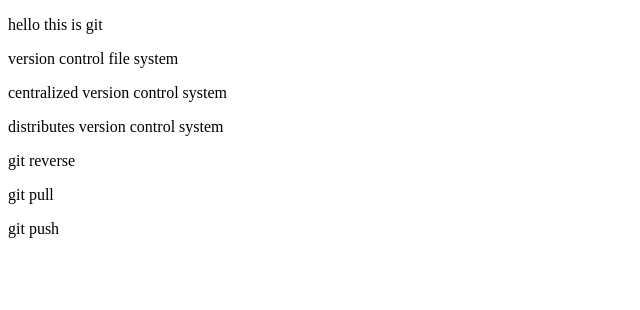
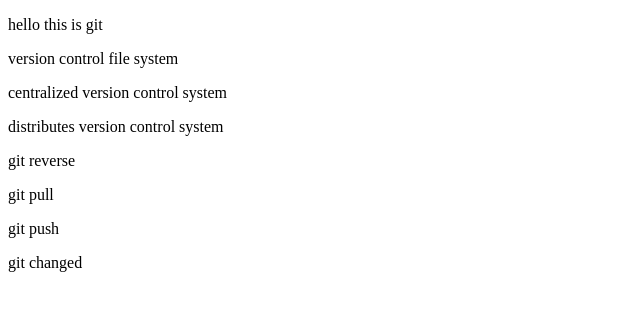
Before and after one commit to praveenakumara/files, a plain HTML site: page index.html in a window 1280 px wide. Shown: the whole page, without its empty margins (0-640 px from the left). Drawn offline with Linux system fonts and the light colour scheme.

Commit message:
final commit

```diff
--- a/index.html
+++ b/index.html
@@ -12,6 +12,7 @@
             <p>git reverse</p>
             <p>git pull</p>
             <p>git push</p>
+            <p>git changed</p>
 
         </body>
     </head>
```
